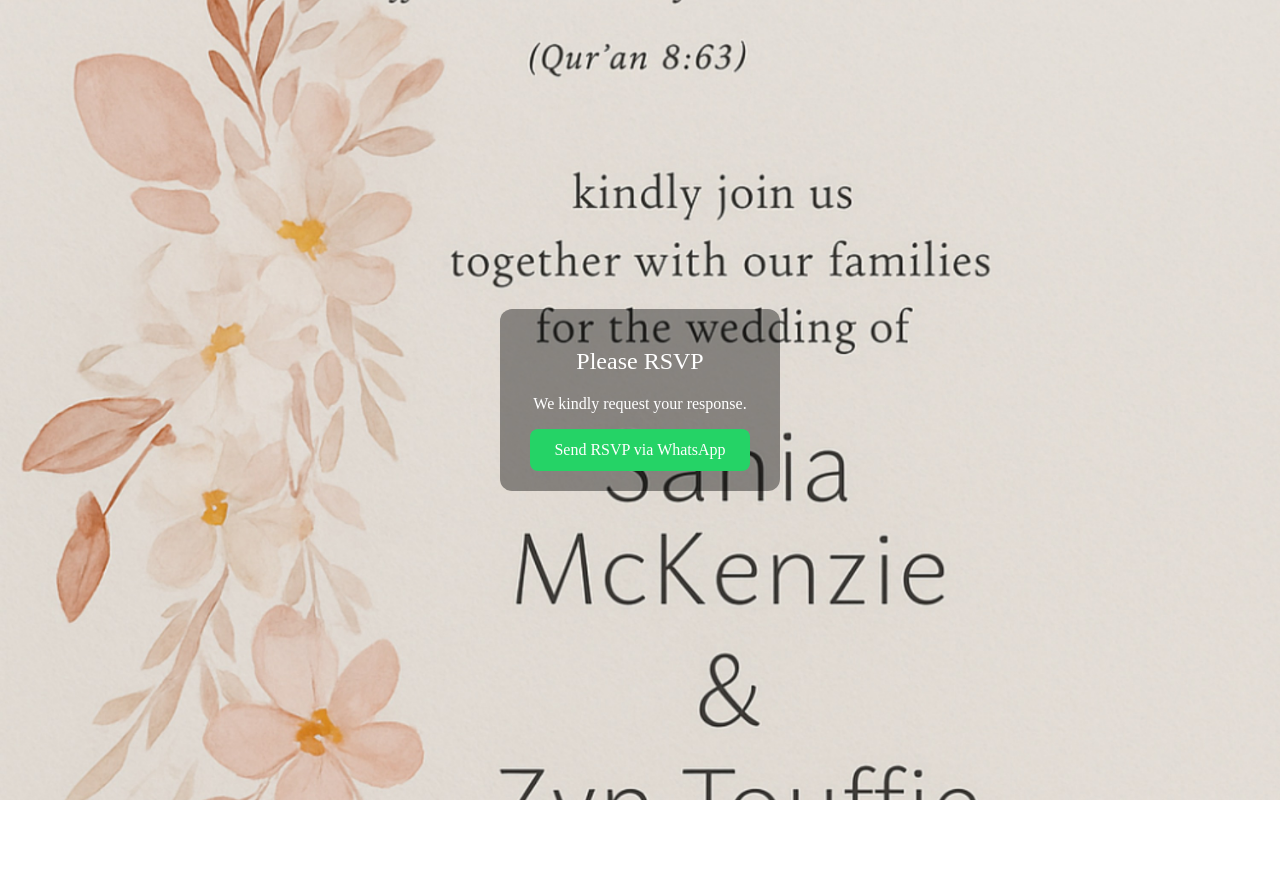
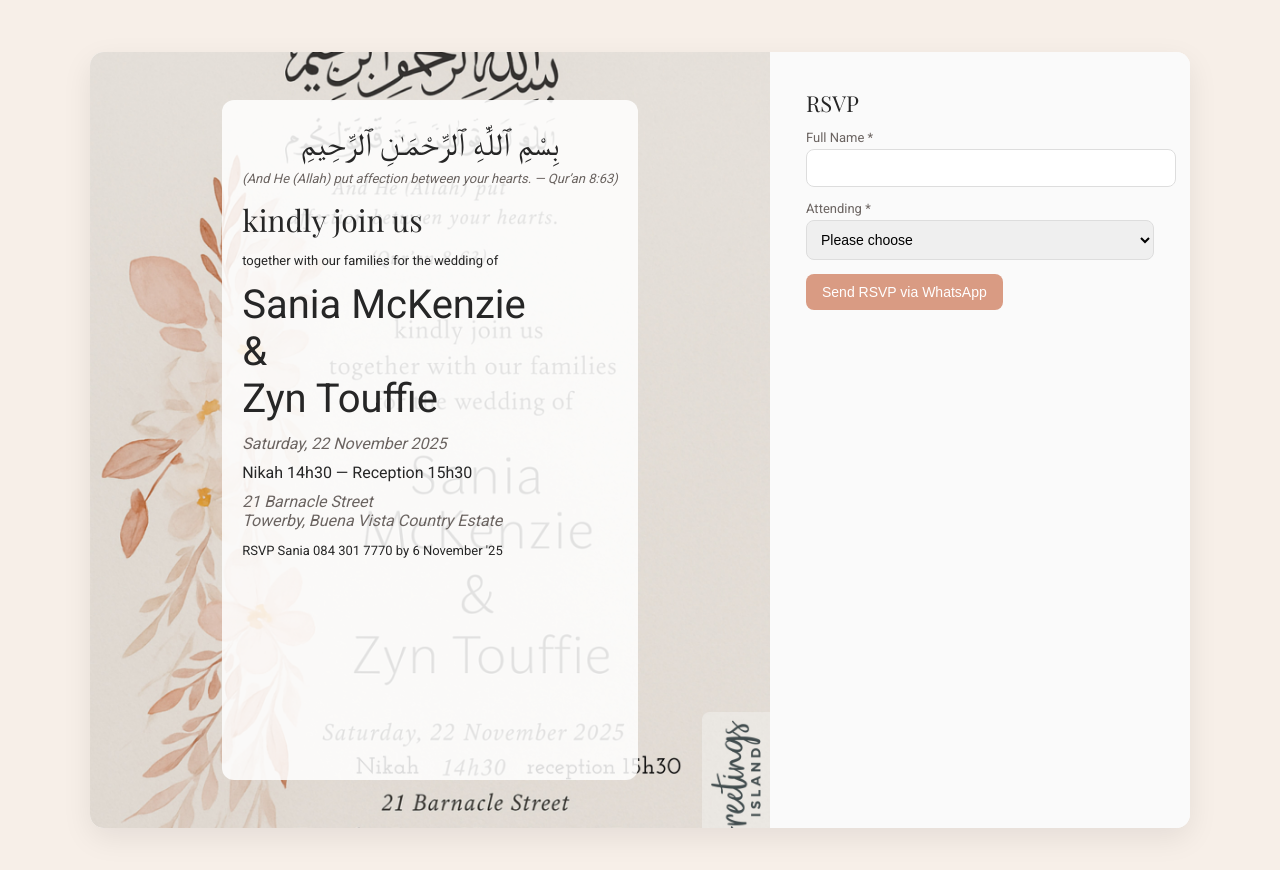
Before and after one commit to thoentity1/nikahSNZ, a plain HTML site: page index.html in a window 1280 px wide. Before the commit the page ends 800 px from the top, so only its background shows below. Drawn offline with nearby package versions, Linux system fonts and the light colour scheme.

Commit message:
Update index.html

```diff
--- a/index.html
+++ b/index.html
@@ -1,54 +1,201 @@
-<!DOCTYPE html>
+<!doctype html>
 <html lang="en">
 <head>
-  <meta charset="UTF-8">
-  <meta name="viewport" content="width=device-width, initial-scale=1.0">
-  <title>Wedding Invitation RSVP</title>
+  <meta charset="utf-8" />
+  <meta name="viewport" content="width=device-width,initial-scale=1" />
+  <title>Sania & Zyn — Invitation & RSVP</title>
+
+  <!-- Google font -->
+  <link href="https://fonts.googleapis.com/css2?family=Playfair+Display:wght@400&family=Roboto:wght@300;400&display=swap" rel="stylesheet">
+
   <style>
-    body {
-      margin: 0;
-      padding: 0;
-      font-family: "Times New Roman", serif;
-      background: url('My Invitation.jpeg') center/cover no-repeat;
-      height: 100vh;
-      display: flex;
-      align-items: center;
-      justify-content: center;
-      color: #fff;
-      text-align: center;
-      background-attachment: fixed;
+    :root{
+      --bg:#f7efe8;
+      --accent:#d99b83;
+      --text:#262626; /* darker font color */
+      --muted:#6b6461;
+      --max-width:1100px;
     }
-    .rsvp-container {
-      background: rgba(0, 0, 0, 0.4); /* soft overlay for readability */
-      padding: 20px 30px;
-      border-radius: 12px;
+    html,body{
+      height:100%;margin:0;
+      font-family:"Roboto",sans-serif;
     }
-    .rsvp-container h2 {
-      font-weight: normal;
-      margin-bottom: 20px;
+    body{
+      background:var(--bg);
+      color:var(--text);
+      display:flex;
+      align-items:center;
+      justify-content:center;
+      padding:40px 20px;
     }
-    .rsvp-button {
-      display: inline-block;
-      padding: 12px 24px;
-      font-size: 16px;
-      text-decoration: none;
-      background: #25d366; /* WhatsApp green */
-      color: white;
-      border-radius: 8px;
-      transition: background 0.3s ease;
+    .wrap{
+      max-width:var(--max-width);
+      width:100%;
+      background:#fff;
+      border-radius:14px;
+      overflow:hidden;
+      display:grid;
+      grid-template-columns: 1fr 420px;
+      box-shadow:0 10px 30px rgba(0,0,0,0.08);
     }
-    .rsvp-button:hover {
-      background: #1ebe5b;
+    /* Invitation side */
+    .invite{
+      position:relative;
+      padding:48px;
+      display:flex;
+      justify-content:center;
+      background:url('My Invitation.jpeg') center/cover no-repeat;
+      min-height:680px;
+    }
+    .invite .panel{
+      background:rgba(255,255,255,0.85);
+      padding:20px;
+      border-radius:12px;
+      max-width:460px;
+    }
+    .invite .arabic{
+      font-family:"Playfair Display", serif;
+      font-size:32px;
+      text-align:center;
+      margin-bottom:8px;
+    }
+    .invite .verse{
+      font-size:13px;
+      color:var(--muted);
+      text-align:center;
+      margin-bottom:14px;
+      font-style:italic;
+    }
+    .invite h1{
+      font-family:"Playfair Display", serif;
+      font-size:30px;
+      margin:6px 0 8px 0;
+      text-align:left;
+      font-weight:400;
+    }
+    .invite .names{
+      font-size:40px;
+      text-align:left;
+      margin:12px 0;
+      font-weight:400;
+    }
+    .invite .meta{
+      font-style:italic;
+      color:var(--muted);
+      margin:10px 0;
+    }
+    .timings{
+      text-align:left;
+      font-size:16px;
+      margin:8px 0;
+      font-weight:400;
+    }
+
+    /* RSVP side */
+    .rsvp{
+      padding:36px;
+      background:#fafafa;
+    }
+    .rsvp h2{
+      font-family:"Playfair Display", serif;
+      font-size:22px;
+      margin:0 0 12px;
+      font-weight:400;
+    }
+    form label{
+      display:block;
+      font-size:13px;
+      margin-bottom:4px;
+      color:var(--muted);
+    }
+    input,select{
+      width:100%;
+      padding:10px;
+      border:1px solid #ddd;
+      border-radius:8px;
+      margin-bottom:14px;
+      font-size:14px;
+    }
+    .btn{
+      background:var(--accent);
+      color:#fff;
+      border:none;
+      padding:10px 16px;
+      border-radius:8px;
+      cursor:pointer;
+      font-size:14px;
+    }
+    .btn:hover{
+      background:#c6846c;
+    }
+    @media(max-width:900px){
+      .wrap{grid-template-columns:1fr;}
+      .invite{order:2;padding:28px;min-height:480px;}
+      .rsvp{order:1;}
     }
   </style>
 </head>
 <body>
-  <div class="rsvp-container">
-    <h2>Please RSVP</h2>
-    <p>We kindly request your response.</p>
-    <a class="rsvp-button" href="https://wa.me/27843017770?text=I%20would%20like%20to%20RSVP%20for%20the%20wedding." target="_blank">
-      Send RSVP via WhatsApp
-    </a>
-  </div>
+
+<div class="wrap">
+  <!-- Invitation -->
+  <section class="invite">
+    <div class="panel">
+      <div class="arabic">بِسْمِ ٱللَّٰهِ ٱلرَّحْمَـٰنِ ٱلرَّحِيمِ</div>
+      <div class="verse">(And He (Allah) put affection between your hearts. — Qurʼan 8:63)</div>
+      <h1>kindly join us</h1>
+      <p style="font-size:13px;text-align:left;">together with our families for the wedding of</p>
+      <div class="names">Sania McKenzie<br>&amp;<br>Zyn Touffie</div>
+      <div class="meta">Saturday, 22 November 2025</div>
+      <div class="timings">Nikah 14h30 — Reception 15h30</div>
+      <div class="meta">21 Barnacle Street<br>Towerby, Buena Vista Country Estate</div>
+      <p style="font-size:13px;text-align:left;">RSVP Sania 084 301 7770 by 6 November '25</p>
+    </div>
+  </section>
+
+  <!-- RSVP Form -->
+  <aside class="rsvp">
+    <h2>RSVP</h2>
+    <form id="rsvpForm">
+      <label for="fullname">Full Name *</label>
+      <input type="text" id="fullname" required>
+
+      <label for="attending">Attending *</label>
+      <select id="attending" required>
+        <option value="">Please choose</option>
+        <option value="Yes">Yes — I will attend</option>
+        <option value="No">No — cannot attend</option>
+      </select>
+
+      <button type="submit" class="btn">Send RSVP via WhatsApp</button>
+    </form>
+  </aside>
+</div>
+
+<!-- WhatsApp RSVP Script -->
+<script>
+const form=document.getElementById('rsvpForm');
+
+form.addEventListener('submit',e=>{
+  e.preventDefault();
+  const fullname=document.getElementById('fullname').value.trim();
+  const attending=document.getElementById('attending').value;
+
+  if(!fullname||!attending){
+    alert("Please complete all required fields.");
+    return;
+  }
+
+  // Create WhatsApp message
+  const msg = `RSVP for Sania & Zyn:\nName: ${fullname}\nAttending: ${attending}`;
+  const phone = "27843017770"; // WhatsApp number
+  const url = `https://wa.me/${phone}?text=${encodeURIComponent(msg)}`;
+
+  // Open WhatsApp chat in new tab
+  window.open(url, "_blank");
+  form.reset();
+});
+</script>
+
 </body>
 </html>
```
